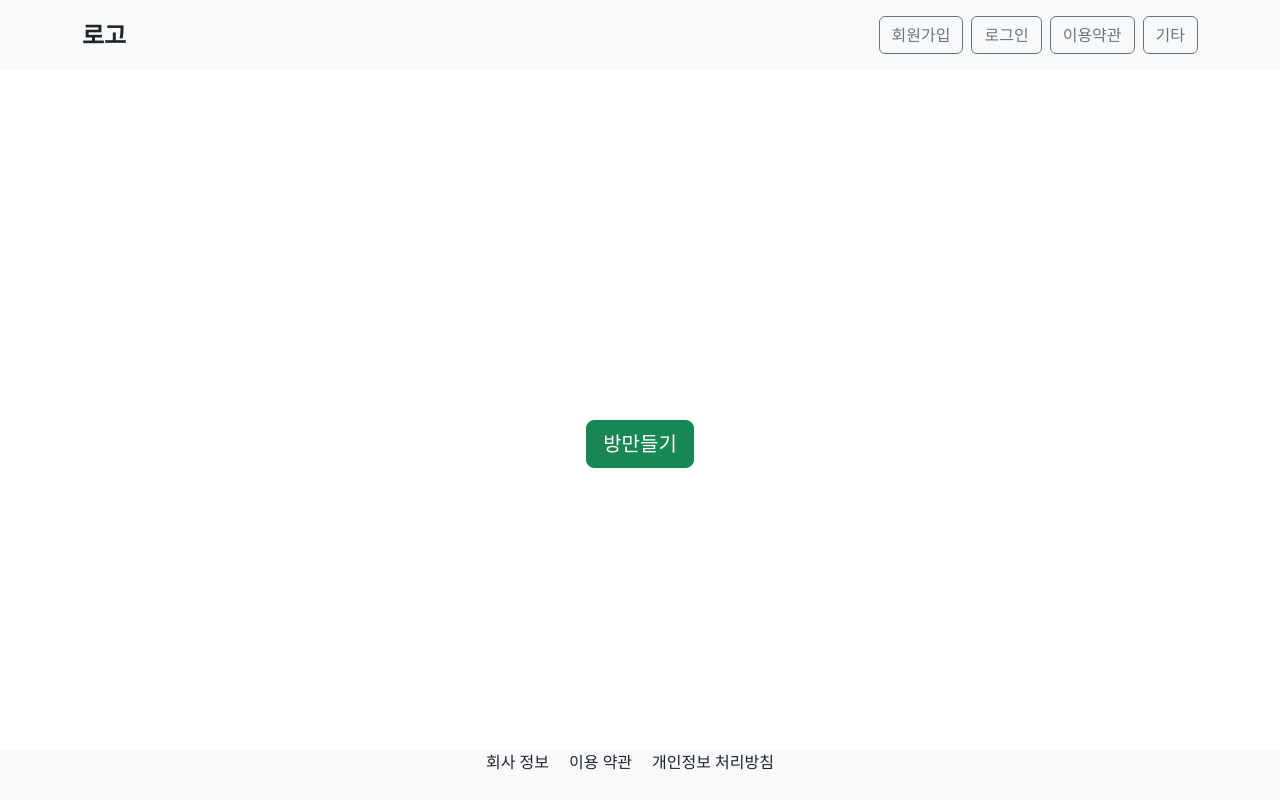
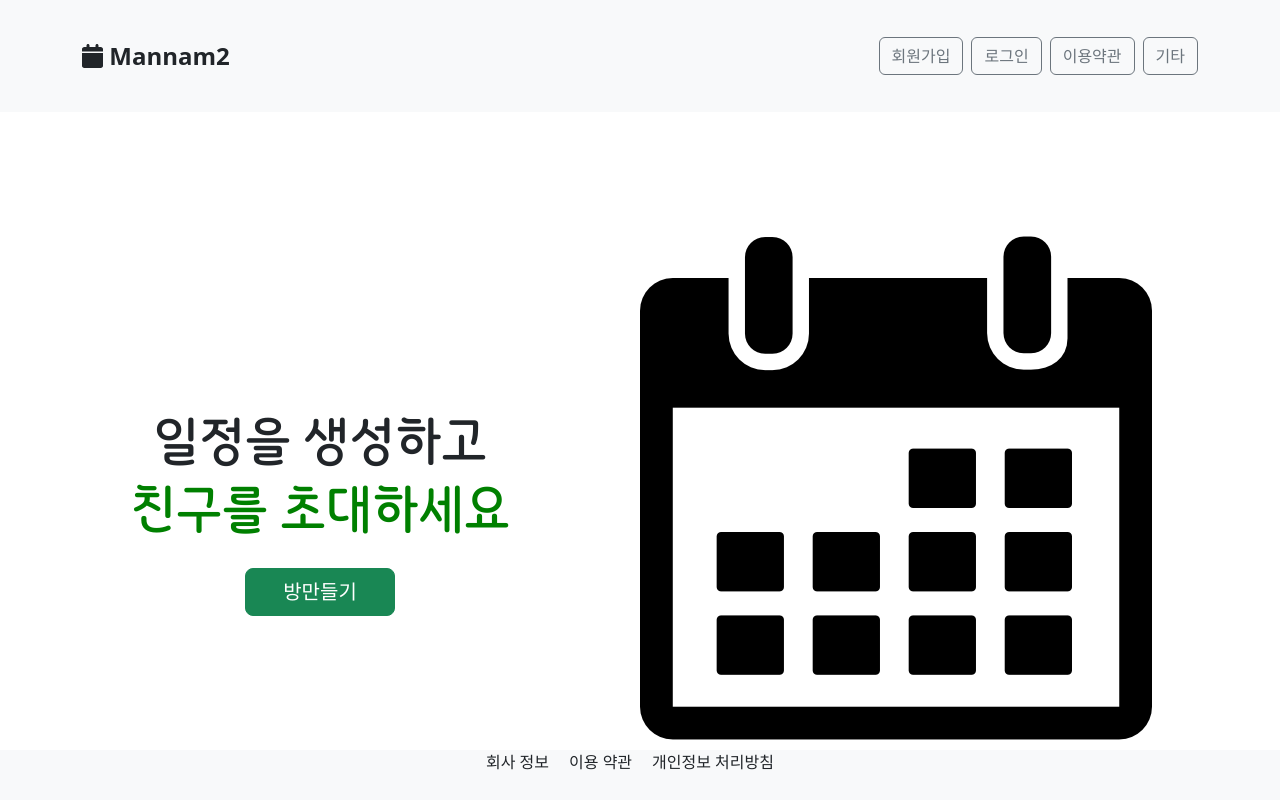
Before and after one commit to RTeamProject1/TeamProject1, a React (Create React App) app: page / in a window 1280 px wide. Built offline with nearby package versions, Linux system fonts and the light colour scheme.

Commit message:
승기님 코드랑 합친 코드

```diff
--- a/src/CreateRoom2.css
+++ b/src/CreateRoom2.css
@@ -65,5 +65,5 @@
     justify-content: center;
     align-items: center;
     height: 100vh;
-	브라우저 높이를 전체 차지하도록 설정
+   브라우저 높이를 전체 차지하도록 설정
 } */
--- a/src/CreateRoom2.js
+++ b/src/CreateRoom2.js
@@ -41,28 +41,24 @@ function CreateRoom2() {
             startDate: startDate,
             endDate: endDate,
             maxPeople: maxPeople,
-            deadlineTime: deadlineTime
+            deadlineTime: deadlineTime,
         };
 
         // Convert the object to a JSON string and store it in localStorage
         localStorage.setItem('room', JSON.stringify(roomInfo));
-        console.log(`방 정보: 이름 - ${roomName}, 시작 날짜 - ${startDate}, 종료 날짜 - ${endDate}, 최대 인원 - ${maxPeople}, 마감 시간 - ${deadlineTime}`);
+        console.log(
+            `방 정보: 이름 - ${roomName}, 시작 날짜 - ${startDate}, 종료 날짜 - ${endDate}, 최대 인원 - ${maxPeople}, 마감 시간 - ${deadlineTime}`
+        );
     };
-
 
     return (
         <div>
             <Header />
 
-            <div className="container">
+            <div className="content container">
                 <div className="form-container">
                     <label>방이름을 정해주세요</label>
-                    <input
-                        type="text"
-                        placeholder="방 이름"
-                        value={roomName}
-                        onChange={handleRoomNameChange}
-                    />
+                    <input type="text" placeholder="방 이름" value={roomName} onChange={handleRoomNameChange} />
                     <label>대략적인 기간을 입력해주세요</label>
                     <div className="date-range">
                         <DatePicker
@@ -85,7 +81,6 @@ function CreateRoom2() {
                     </div>
                     <label>모임의 최대인원을 입력해주세요</label>
                     <select value={maxPeople} onChange={handleMaxPeopleChange} className="max-people">
-
                         <option value="">선택하세요</option>
                         {Array.from({ length: 100 }, (_, i) => i + 1).map((num) => (
                             <option key={num} value={num}>
@@ -106,7 +101,9 @@ function CreateRoom2() {
                     />
                     <div className="button-wrapper">
                         <Link to="/CalanderPage">
-                            <button className="btn btn-success submit-btn" onClick={saveRoom}>완료</button>
+                            <button className="btn btn-success submit-btn" onClick={saveRoom}>
+                                완료
+                            </button>
                         </Link>
                     </div>
                 </div>
--- a/src/GuestInfo.css
+++ b/src/GuestInfo.css
@@ -1,15 +1,52 @@
-.content {
+/* .date-range-container {
     display: flex;
-    flex-direction: column;
-    align-items: center;
-    justify-content: center;
-    height: 70vh;
+    flex-wrap: wrap;
+    margin-bottom: 10px;
+}
+
+.date-range {
+    margin-right: 10px;
+    margin-bottom: 10px;
+}
+
+.add-date-button {
+    margin-top: 10px;
+} */
+
+.input-box-container {
+    width: 300px;
+    margin: 0 auto;
 }
 
 .input-box {
-    margin-bottom: 20px;
-    width: 300px;
+    margin-bottom: 10px;
 }
 
-.button {
+.date-label {
+    display: block;
+    margin-bottom: 10px;
 }
+
+.date-range-container {
+    display: flex;
+    flex-wrap: wrap;
+    margin-bottom: 10px;
+}
+
+.date-range {
+    margin-right: 10px;
+    margin-bottom: 10px;
+}
+
+.date-picker {
+    width: 260px;
+}
+
+.add-date-button {
+    margin-top: -50px;
+    float: right;
+}
+
+.submit-btn {
+    margin-top: 20px;
+}
--- a/src/GuestInfo.js
+++ b/src/GuestInfo.js
@@ -143,7 +143,8 @@ function GuestInfo() {
                         value={phoneNumber}
                         onChange={handlePhoneNumberChange}
                     />
-                    <label>참여 가능한 날짜를 선택해주세요</label>
+                    <label className="date-label">참여 가능한 날짜를 선택해주세요</label>
+                    <div className="date-range-container">
                         {dates.map((date, index) => (
                             <div key={index} className="date-range">
                                 <DatePicker
@@ -151,10 +152,14 @@ function GuestInfo() {
                                     selected={date}
                                     onChange={(date) => handleDateChange(date, index)}
                                     dateFormat="yyyy-MM-dd"
+                                    className="date-picker"
                                 />
                             </div>
                         ))}
-                    <button onClick={addDate}>+</button>
+                    </div>
+                    <button className="add-date-button" onClick={addDate}>
+                        +
+                    </button>
                     <Link to="/List">
                         <button className="btn btn-success submit-btn" onClick={handleSubmit}>
                             완료
--- a/src/Header.js
+++ b/src/Header.js
@@ -2,6 +2,10 @@ import React from 'react';
 import './Header.css';
 import { Link } from 'react-router-dom';
 import 'bootstrap/dist/css/bootstrap.min.css';
+import { faCalendar } from '@fortawesome/free-solid-svg-icons';
+// import { faSquare } from '@fortawesome/free-regular-svg-icons';
+// import { freebsd } from '@fortawesome/free-solid-svg-icons';
+import { FontAwesomeIcon } from '@fortawesome/react-fontawesome';
 
 // <a href>를 사용하면 warning이 나와서 <Link to>로 변경했습니다.
 
@@ -10,7 +14,7 @@ function Header() {
         <header className="bg-light p-3">
             <div className="container d-flex justify-content-between align-items-center">
                 <Link to="/" className="logo" style={{ textDecoration: 'none', color: 'inherit' }}>
-                    로고
+                    <FontAwesomeIcon icon={faCalendar} /> <span>Mannam2</span>
                 </Link>
                 <div className="menu-bar">
                     <Link to="/signup" className="btn btn-outline-secondary me-2">
@@ -28,49 +32,6 @@ function Header() {
                 </div>
             </div>
         </header>
-/*
-function Header() {
-    return (
-        <header className="bg-light p-3">
-            <div className="container d-flex justify-content-between align-items-center">
-                <Link to="/" className="logo" style={{ textDecoration: 'none', color: 'inherit' }}>
-                    로고
-                </Link>
-                <div className="menu-bar">
-                    <a href="#" className="btn btn-outline-secondary me-2">
-                        회원가입
-                    </a>
-                    <a href="#" className="btn btn-outline-secondary me-2">
-                        로그인
-                    </a>
-                    <a href="#" className="btn btn-outline-secondary me-2">
-                        이용약관
-                    </a>
-                    <a href="#" className="btn btn-outline-secondary">
-                        기타
-                    </a>
-                </div>
-            </div>
-        </header>
-        */
-        // <header>
-        //     <nav className="navbar">
-        //         <a href="/" className="logo">
-        //             Logo
-        //         </a>
-        //         <div className="nav-links">
-        //             <a href="/signup" className="nav-link">
-        //                 회원가입
-        //             </a>
-        //             <a href="/login" className="nav-link">
-        //                 로그인
-        //             </a>
-        //             <a href="/support" className="nav-link">
-        //                 고객센터
-        //             </a>
-        //         </div>
-        //     </nav>
-        // </header>
     );
 }
 
--- a/src/Landing.css
+++ b/src/Landing.css
@@ -5,7 +5,7 @@
     height: 10vh;
 
 } */
-
+/*
 .container-box {
     margin-top: 350px;
 }
@@ -13,3 +13,51 @@
 .container-box.button {
     width: 100px;
 }
+ */
+/* Landing.css */
+
+.container {
+    display: flex;
+    justify-content: center;
+    align-items: center;
+    height: 10vh;
+}
+
+.container-box {
+    margin-top: 300px;
+}
+
+.left-section {
+    float: left;
+    width: 50%;
+}
+
+.right-section {
+    float: right;
+    width: 50%;
+
+    /* text-align: right; */
+}
+
+.image01 {
+    width: 400px;
+    height: 250px;
+    margin-top: -180px;
+}
+
+.submit-btn {
+    width: 150px;
+    margin-top: 10px;
+}
+
+#landingtext {
+    font-family: 'GowunDodum-Regular';
+
+    font-size: 50px;
+}
+
+#landingtext2 {
+    font-family: 'GowunDodum-Regular';
+    font-size: 50px;
+    color: green;
+}
--- a/src/Landing.js
+++ b/src/Landing.js
@@ -3,14 +3,27 @@ import Header from './Header';
 import Footer from './Footer';
 import './Landing.css';
 import { Link } from 'react-router-dom';
+import { faCalendar } from '@fortawesome/free-solid-svg-icons';
+import { FontAwesomeIcon } from '@fortawesome/react-fontawesome';
+
 function Landing() {
     return (
         <>
             <Header />
             <div className="container-box">
-                <Link to="/CreateRoom">
-                    <button className="btn btn-success submit-btn btn-lg">방만들기</button>
-                </Link>
+                <div className="left-section">
+                    <h2 id="landingtext">일정을 생성하고</h2>
+                    <h2 id="landingtext2">친구를 초대하세요</h2>
+                    <Link to="/CreateRoom">
+                        <button className="btn btn-success submit-btn btn-lg">방만들기</button>
+                    </Link>
+                </div>
+
+                <div className="right-section">
+                    <div className="image01">
+                        <img className="calanderimg" alt="none" src="calendar.png"></img>
+                    </div>
+                </div>
             </div>
             <Footer />
         </>
--- a/src/List.css
+++ b/src/List.css
@@ -9,14 +9,14 @@
     align-items: left;
 }
 
-.List-list-container{
+.List-list-container {
     flex: 4;
     justify-content: center;
     align-items: center;
 }
 
 .List-list {
-    margin-top: 20px;
+    margin-top: 50px;
 }
 
 .participant-list-container {
--- a/src/index.css
+++ b/src/index.css
@@ -9,3 +9,9 @@ body {
 code {
     font-family: source-code-pro, Menlo, Monaco, Consolas, 'Courier New', monospace;
 }
+
+@font-face {
+    font-family: 'GowunDodum-Regular';
+    font-weight: normal;
+    src: url('./font/NPSfont_regular.ttf') format('truetype');
+}
```
Also changed, not shown: src/List.js (+16 -20 lines), public/calendar.png (added), src/Header.css (line endings or trailing spaces), src/font/NPSfont_regular.ttf (added). Lines whose indentation alone changed are shown as unchanged.
